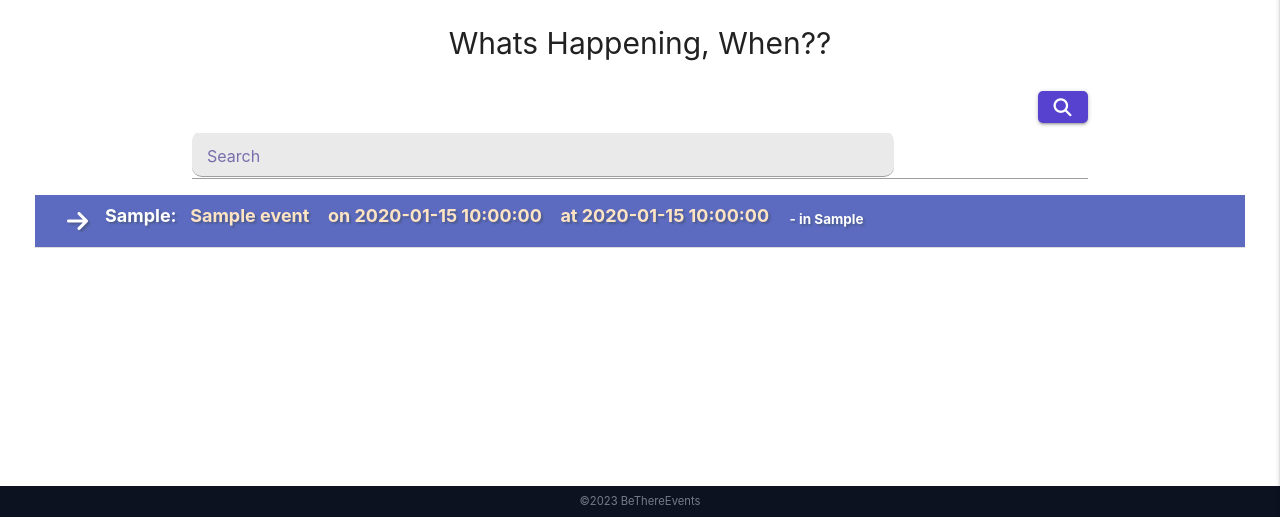
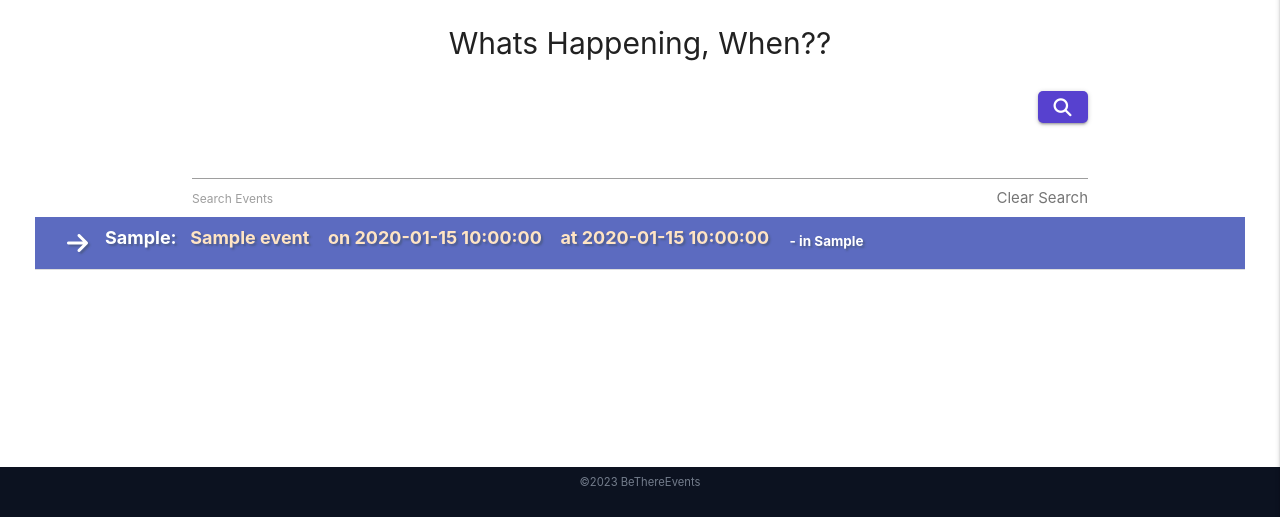
Before and after one commit to wendybovill/be-there-events, a Flask app: page /get_events in a window 1280 px wide. Shown: the part 283-800 px from the top of the page. Run offline with Flask 3, Linux system fonts and the light colour scheme; a database or web service that is not in the repository returns one stand-in record (values such as "Sample title"); parts of the project's set-up code (start-up, migrations or seed data) failed here and were passed over; some libraries are stand-ins or nearby versions.

Commit message:
added search functionality

```diff
--- a/app.py
+++ b/app.py
@@ -266,10 +266,10 @@ def edit_event(event_id):
     return render_template("edit_events.html", event=event, types=types)
 
 
-
-@app.route("/search_events")
-def search_events():
-    events = list(mongo.db.events.find())
+@app.route("/search_event", methods=["GET", "POST"])
+def search_event():
+    search_query = request.form.get("search_event")
+    events = list(mongo.db.events.find({"$text": {"$search": search_query}}))
     return render_template("events.html", events=events)
 
 
@@ -288,6 +288,13 @@ def delete_event_confirm(event_id):
     return redirect(url_for("get_events"))
 
 
+    """Error Handling
+
+    As part of Error handling I have redirected the HPPT 404 Not found request
+    back to the Index Home page, with a flash message informing the user
+    what they have looked for can't be found
+    """
+
 @app.errorhandler(404)
 def redirect_http(e):
     flash("We can't find what you searched for, or it can't be loaded")
--- a/static/css/styles.css
+++ b/static/css/styles.css
@@ -126,7 +126,7 @@ div.event-title.indigo-text.text-lighten-1.collapsible-header, .collapsible {
 
 #section_one {
     background-color: rgb(208, 218, 223);
-    min-height: 25vh;
+    min-height: 29vh;
     padding: 25px;
 }
 
@@ -135,6 +135,7 @@ div#section_one {
     font-weight: 700;
     text-align: center;
     width:100%;
+    min-height: 29vh;
 }
 
 div#section_one p{
@@ -154,7 +155,7 @@ div#section_one p{
     background-repeat: no-repeat;
     background-attachment: fixed;
     width: 100%;
-    min-height: 35vh;
+    min-height: 36vh;
 }
 
 .overlay {
@@ -162,7 +163,7 @@ div#section_one p{
     color: white;
     text-align: justify;
     width: 100%;
-    min-height: 35vh;
+    min-height: 36vh;
     margin:unset;
 }
 
@@ -172,7 +173,7 @@ div#section_one p{
     line-height: 1em;
     text-align: center;
     font-size: 0.75em;
-    min-height: 30px!important;
+    min-height: 50px!important;
     padding: 10px 5px;
 }
 
--- a/templates/events.html
+++ b/templates/events.html
@@ -9,13 +9,16 @@
 
 
         <div class="col m8 s10 centered">
-            <form class="form-inline my-2 my-med-0">
+            <form class="form-inline my-2 my-med-0" method="POST" action="{{ url_for('search_event') }}">
                 <button id="search_button" name="search_button" class="btn-small btn-outline-success my-2 my-sm-0 front_button right search" type="submit"><i class="fas fa-search prefix white-text"></i></button>
-                <input id="search_event" name="search_event" class="col form-control m6 s10" type="search" placeholder="Search">
+                <input id="search_event" name="search_event" class="col form-control m6 s10" type="search">
+                <label for="search_event">Search Events</label>
+                <a href="{{ url_for('get_events')}}" class="grey-text text-darken-1 right front-button">Clear Search</a>
             </form>
         </div>
 
         <div class="row card-pane page-padding ">
+            {% if events|length > 0 %}
             <ul id="eventList" class="collapsible" name="event_list" data-event="event_list">
                 {% for event in events %}
 
@@ -80,6 +83,10 @@
                 </li>
                 {% endfor %}
             </ul>
+            {% else %}
+            <h2 class="center green-text">No Events found</h2>
+            {% endif %}
+
         </div>
 
 {% endblock content %}
--- a/templates/index.html
+++ b/templates/index.html
@@ -9,7 +9,6 @@
 <div id="section_one">
     <div class="h1">Welcome to Event Calendar</div>
     <div class="col m8 s12 centered">
-      <div class="section centered row green-text text-darken-6">
         {% with messages = get_flashed_messages() %}
             {% if messages %}
                 {% for message in messages %}
@@ -17,7 +16,6 @@
                 {% endfor %}
             {% endif%}
         {% endwith %}
-      </div>
         <p>
           This is the site to come to, to find out "Whats On!"
         </p>
```
